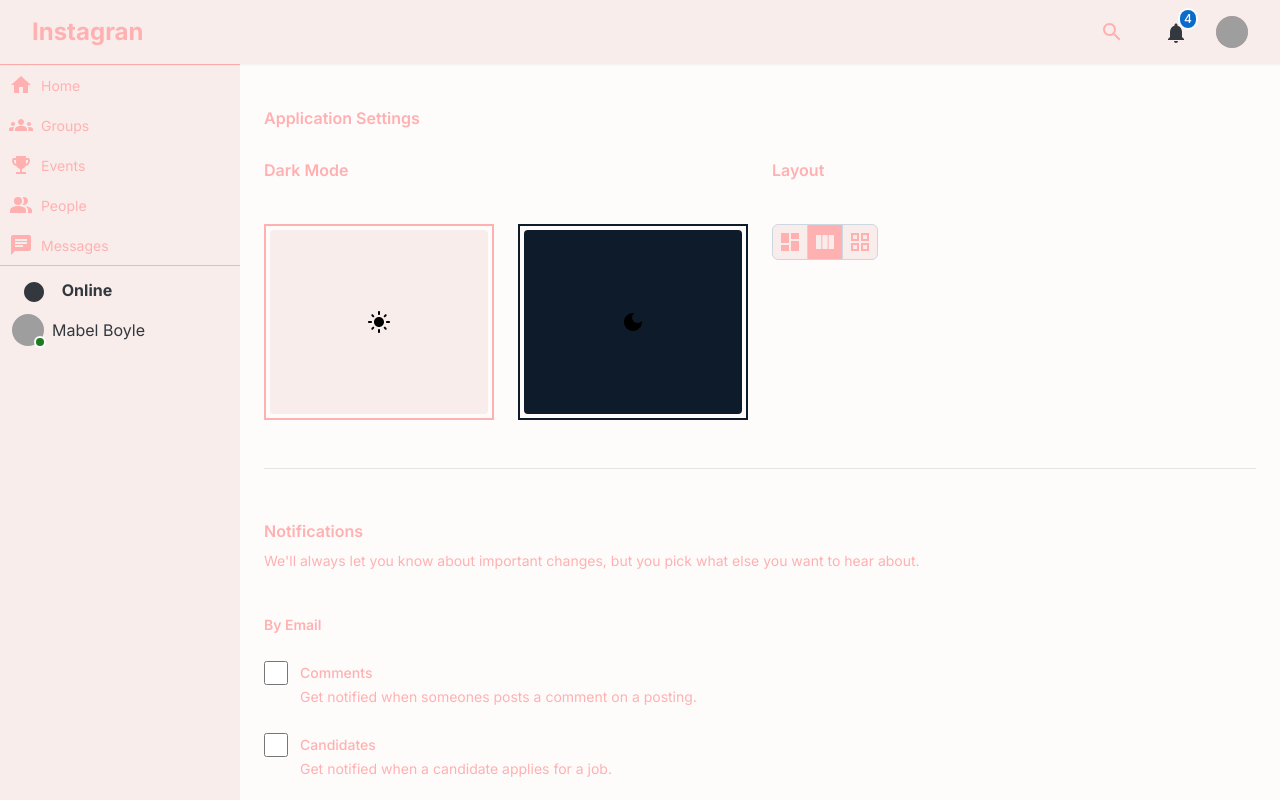
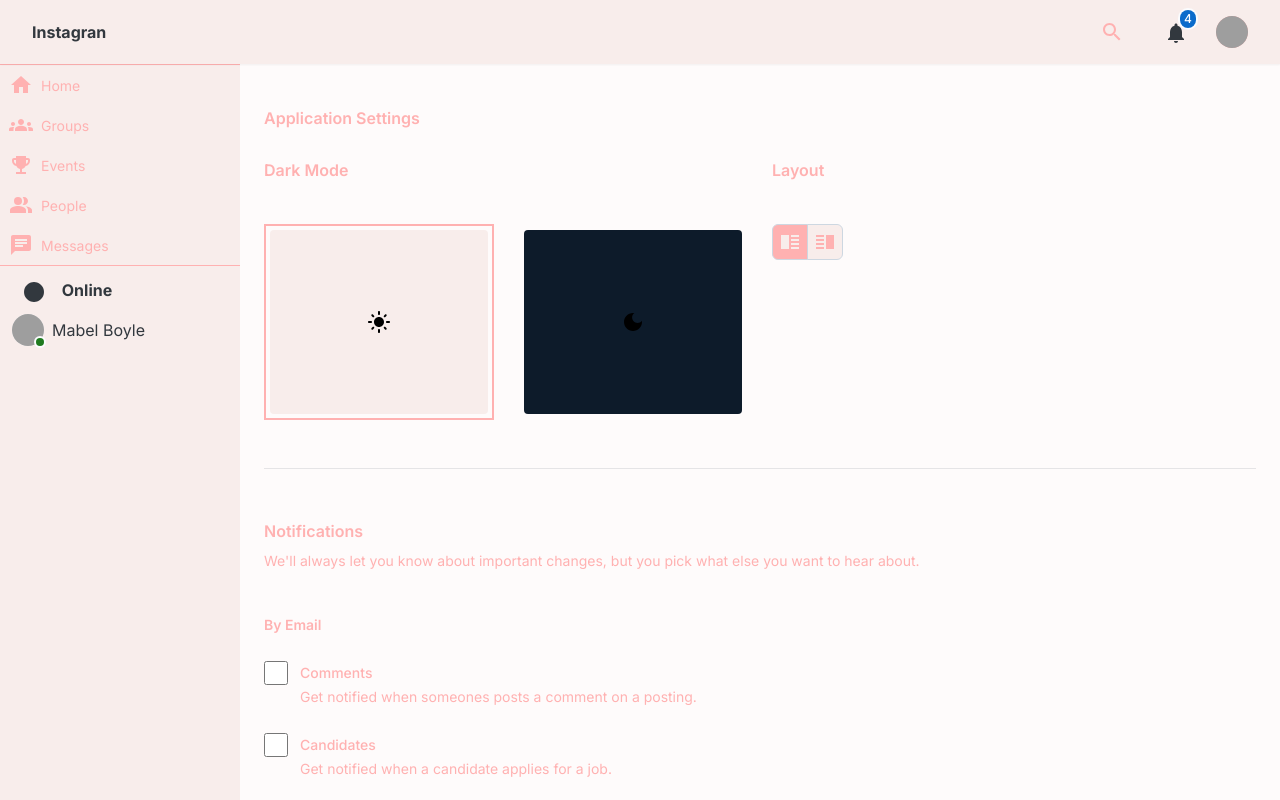
Before and after one commit to arturszulc22/projekt-programistyczny-biu-s24260-next, a Next.js app: page /profile/settings in a window 1280 px wide. Shown: the top 800 px of the page. Built offline with nearby package versions, Linux system fonts and the light colour scheme; grey boxes are pictures that could not be loaded.

Commit message:
Prepare app for dark mode change and layout change.

```diff
--- a/src/app/(main)/home/page.tsx
+++ b/src/app/(main)/home/page.tsx
@@ -100,11 +100,17 @@
   ];
 
   return (
-    <Container component="main" className="py-10 max-w-screen-md flex flex-col gap-3">
+    <Container
+      component="main"
+      maxWidth="md"
+      className="py-10 flex flex-col gap-3"
+    >
       <CreatePostForm />
-      {posts.map((post) => (
-        <PostCard key={post.id} post={post} />
-      ))}
+      <div className="grid grid-cols-1 gap-3">
+        {posts.map((post) => (
+            <PostCard key={post.id} post={post} />
+        ))}
+      </div>
     </Container>
   );
 };
--- a/src/app/(main)/layout.tsx
+++ b/src/app/(main)/layout.tsx
@@ -4,6 +4,7 @@
 import SearchModal from "@/app/components/modals/SearchModal";
 import NavigationList from "@/app/components/layout/NavigationList";
 import NotificationList from "@/app/components/layout/NotificationList";
+import { twMerge } from "tailwind-merge";
 
 export const metadata: Metadata = {
   title: "Main Page Title",
@@ -15,13 +16,15 @@
 }
 
 const MainLayout: NextPage<MainLayoutProps> = ({ children }) => {
+  const isLeft = true;
+
   return (
     <>
       <Header />
-      <div className="flex">
+      <div className={twMerge(["flex", !isLeft && "flex-row-reverse"])}>
         <NavigationList />
         {children}
-        <NotificationList/>
+        <NotificationList />
       </div>
       <SearchModal />
     </>
--- a/src/app/(main)/profile/settings/page.tsx
+++ b/src/app/(main)/profile/settings/page.tsx
@@ -1,17 +1,17 @@
 "use client";
 
 import { FC, useState } from "react";
-import { Button, Container, IconButton, ToggleButtonGroup } from "@mui/joy";
+import { twMerge } from "tailwind-merge";
+import { Container, IconButton, ToggleButtonGroup } from "@mui/joy";
 
 import LightModeIcon from "@mui/icons-material/LightMode";
 import DarkModeIcon from "@mui/icons-material/DarkMode";
 
-import DashboardIcon from "@mui/icons-material/Dashboard";
-import ViewColumnIcon from "@mui/icons-material/ViewColumn";
-import GridViewIcon from "@mui/icons-material/GridView";
+import VerticalSplitIcon from "@mui/icons-material/VerticalSplit";
 
 const UserSettings: FC = () => {
-  const [value, setValue] = useState<null | string>("column");
+  const [value, setValue] = useState<null | string>("left");
+  const [mode, setMode] = useState("light");
 
   return (
     <Container className="my-10">
@@ -28,12 +28,28 @@
               </h2>
               <div>
                 <div className="mt-10 grid grid-cols-1 sm:grid-cols-2 gap-x-6 gap-y-8">
-                  <div className="border-primary-rose border-2 p-1">
+                  <div
+                    className={twMerge([
+                      "border-2 p-1",
+                      mode === "light"
+                        ? "border-primary-rose"
+                        : "border-transparent",
+                    ])}
+                    onClick={() => setMode("light")}
+                  >
                     <div className="w-full bg-primary flex rounded">
                       <LightModeIcon className="w-10 h-10 mx-auto fill-primary-rose my-20" />
                     </div>
                   </div>
-                  <div className="border-dark-primary dark:border-dark-primary-light-blue border-2 p-1">
+                  <div
+                    className={twMerge([
+                      "border-2 p-1",
+                      mode === "dark"
+                        ? "border-dark-primary dark:border-dark-primary-light-blue"
+                        : "border-transparent",
+                    ])}
+                    onClick={() => setMode("dark")}
+                  >
                     <div className="w-full bg-dark-primary dark:bg-dark-primary-light-blue flex rounded">
                       <DarkModeIcon className="w-10 h-10 mx-auto fill-dark-primary-light-blue dark:fill-dark-primary my-20" />
                     </div>
@@ -53,14 +69,17 @@
                   }}
                   className="mt-10 grid grid-cols-1 sm:grid-cols-3"
                 >
-                  <IconButton value="dashboard" className="bg-primary dark:bg-dark-primary-blue border-primary-rose dark:border-dark-primary-light-blue aria-pressed:bg-secondary dark:aria-pressed:bg-dark-secondary">
-                    <DashboardIcon className="fill-primary-rose dark:fill-dark-primary-light-blue"/>
+                  <IconButton
+                    value="left"
+                    className="bg-primary dark:bg-dark-primary-blue border-primary-rose dark:border-dark-primary-light-blue aria-pressed:bg-secondary dark:aria-pressed:bg-dark-secondary"
+                  >
+                    <VerticalSplitIcon className="rotate-180 fill-primary-rose dark:fill-dark-primary-light-blue" />
                   </IconButton>
-                  <IconButton value="column" className="bg-primary dark:bg-dark-primary-blue border-primary-rose dark:border-dark-primary-light-blue aria-pressed:bg-secondary dark:aria-pressed:bg-dark-secondary">
-                    <ViewColumnIcon className="fill-primary-rose dark:fill-dark-primary-light-blue"/>
-                  </IconButton>
-                  <IconButton value="grid" className="bg-primary dark:bg-dark-primary-blue border-primary-rose dark:border-dark-primary-light-blue aria-pressed:bg-secondary dark:aria-pressed:bg-dark-secondary">
-                    <GridViewIcon className="fill-primary-rose dark:fill-dark-primary-light-blue"/>
+                  <IconButton
+                    value="right"
+                    className="bg-primary dark:bg-dark-primary-blue border-primary-rose dark:border-dark-primary-light-blue aria-pressed:bg-secondary dark:aria-pressed:bg-dark-secondary"
+                  >
+                    <VerticalSplitIcon className="fill-primary-rose dark:fill-dark-primary-light-blue" />
                   </IconButton>
                 </ToggleButtonGroup>
               </div>
--- a/src/app/components/layout/header/Header.tsx
+++ b/src/app/components/layout/header/Header.tsx
@@ -9,6 +9,7 @@
 import HamburgerMenuIcon from "@public/icons/hamburger-menu-icon.svg";
 import SearchIcon from "@mui/icons-material/Search";
 import NotificationsIcon from "@mui/icons-material/Notifications";
+import Link from "next/link";
 
 const Header: FC = () => {
   const [isHeaderMobileMenuOpen, setIsHeaderMobileMenuOpen] = useState(false);
@@ -21,9 +22,9 @@
           <div className="flex h-16 items-center justify-between">
             <div className="flex items-center">
               <div className="flex-shrink-0">
-                <h1 className="text-primary-rose dark:text-dark-primary-light-blue font-bold text-2xl cursor-pointer">
+                <Typography component={Link} href="/home" className="text-primary-rose dark:text-dark-primary-light-blue font-bold text-2xl cursor-pointer">
                   Instagran
-                </h1>
+                </Typography>
               </div>
             </div>
             <div className="ml-auto mr-2">
--- a/src/app/globals.css
+++ b/src/app/globals.css
@@ -38,6 +38,9 @@
 
 .MuiToggleButtonGroup-colorNeutral > button[aria-pressed="true"] {
     @apply bg-primary-rose dark:bg-dark-secondary text-primary hover:bg-secondary dark:hover:bg-dark-primary hover:text-primary;
+}
+.MuiToggleButtonGroup-colorNeutral > button[aria-pressed="true"] svg {
+    @apply fill-primary dark:fill-dark-primary-light-blue;
 }
 /* Toggle Button - end */
 
```
